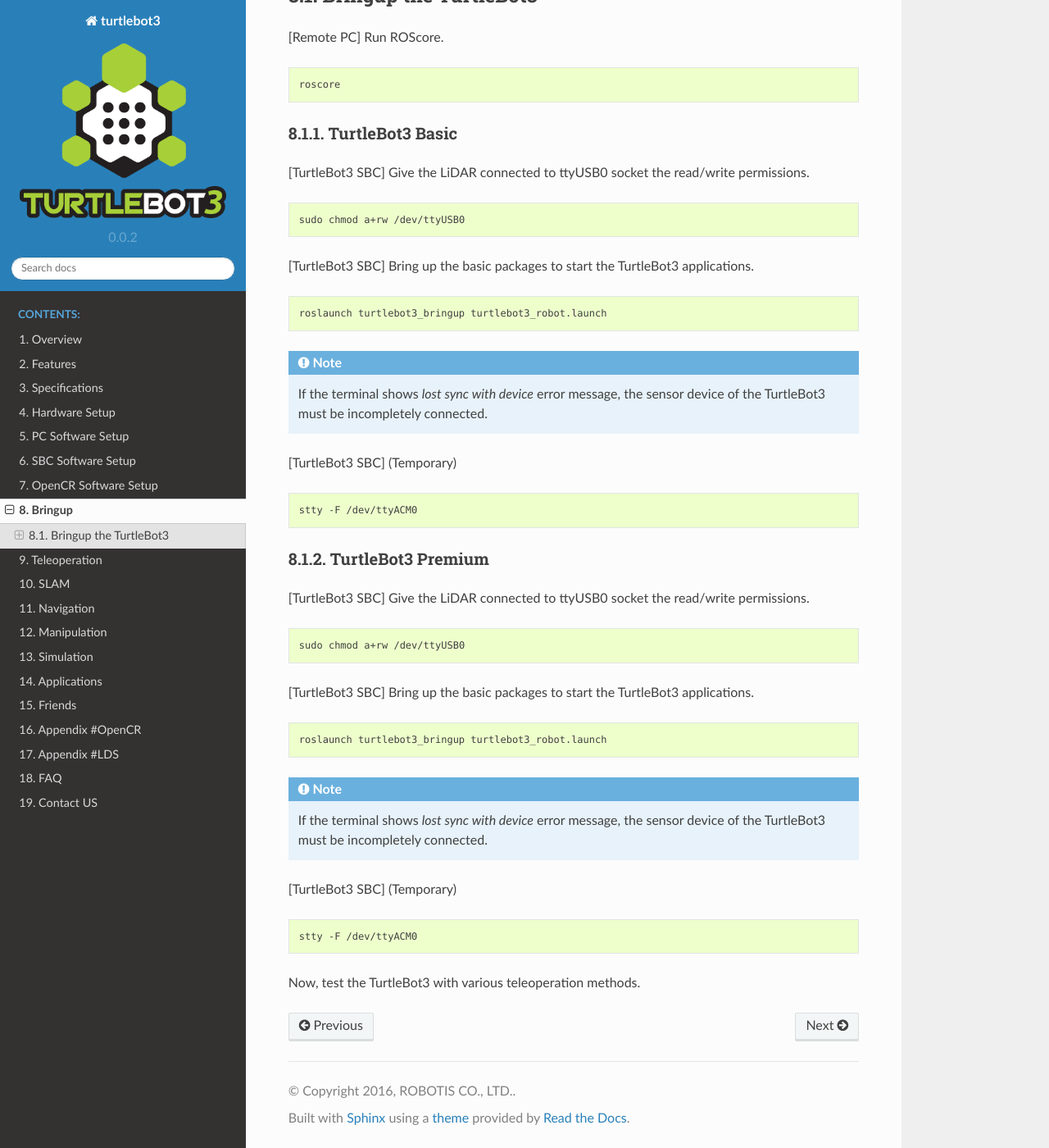
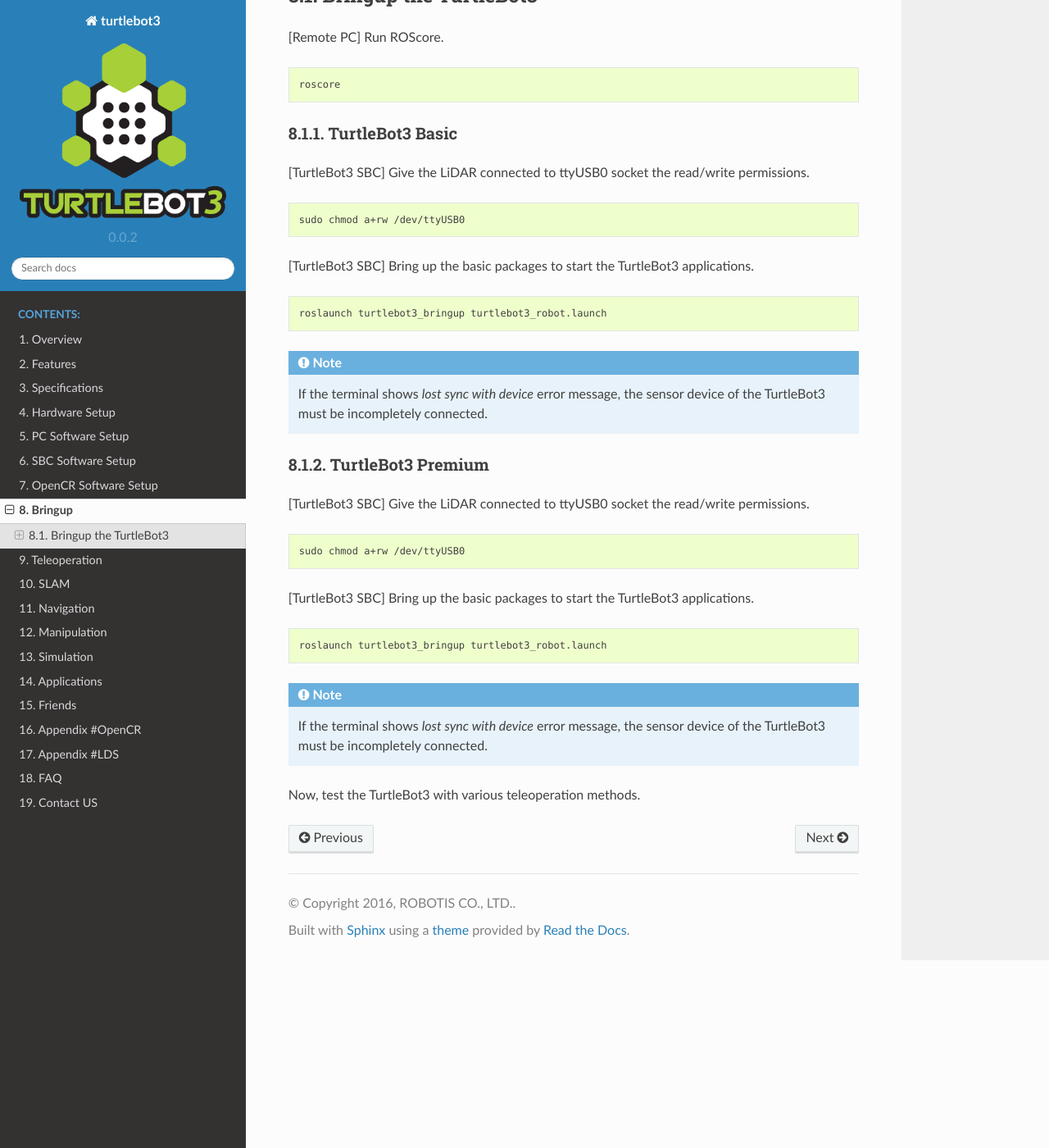
Before and after one commit to shivharis/turtlebot3_wiki, a Sphinx documentation site: the page built from docs/source/bringup.rst, in a window 1280 px wide and 1400 px high, scrolled down 486 px. Shown: the whole window at 82% size. Built offline with Sphinx 7.4.7 and the Read the Docs theme 2.0.0, drawn with Linux system fonts in a browser that asks for light colours.

Commit message:
removed temporary command

```diff
--- a/docs/source/bringup.rst
+++ b/docs/source/bringup.rst
@@ -35,11 +35,6 @@
 .. NOTE::
   If the terminal shows `lost sync with device` error message, the sensor device of the TurtleBot3 must be incompletely connected.
 
-[TurtleBot3 SBC] (Temporary)
-
-.. code-block:: bash
-
-  stty -F /dev/ttyACM0
 
 TurtleBot3 Premium
 ~~~~~~~~~~~~~~~~~~
@@ -59,10 +54,4 @@
 .. NOTE::
   If the terminal shows `lost sync with device` error message, the sensor device of the TurtleBot3 must be incompletely connected.
 
-[TurtleBot3 SBC] (Temporary)
-
-.. code-block:: bash
-
-  stty -F /dev/ttyACM0
-
 Now, test the TurtleBot3 with various teleoperation methods.
```
